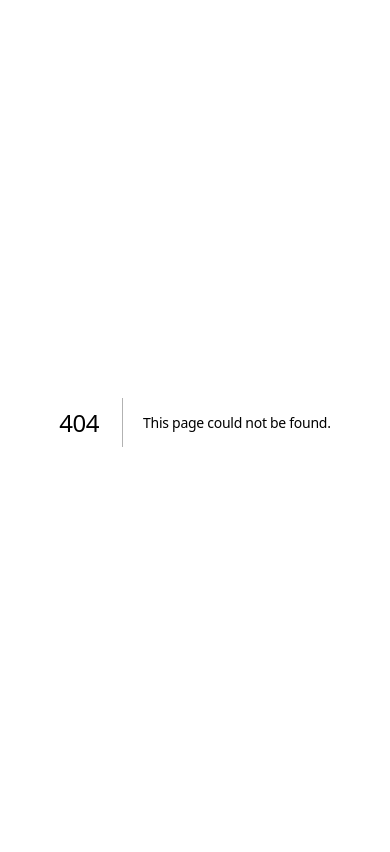
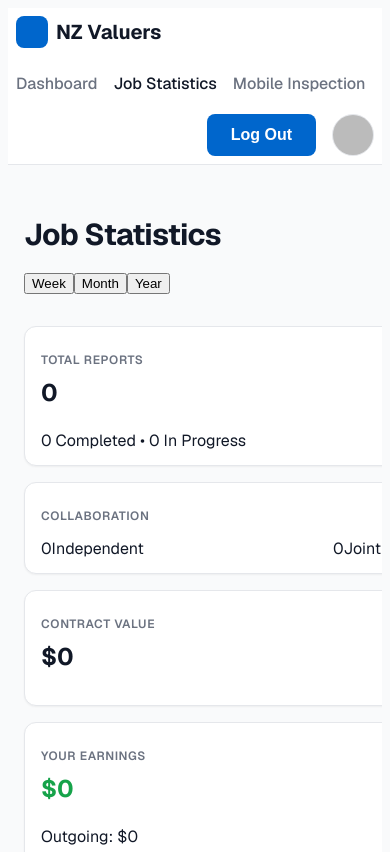
Before and after one commit to kdytrucking-sudo/NZ-Report-Generator, a Next.js app: page /job-statistics in a window 390 px wide. Before the commit this address had no page. Built offline with nearby package versions, Linux system fonts and the light colour scheme; no server answers; the database is empty; sample sign-in values are in the browser's storage.

Commit message:
feat: Introduce Job Statistics and Mobile Inspection pages, update navigation, and refine dashboard text.

```diff
--- a/src/app/(main)/dashboard/page.tsx
+++ b/src/app/(main)/dashboard/page.tsx
@@ -171,7 +171,7 @@ export default function Dashboard() {
             <div className={styles.welcomeSection}>
                 <h1>
                     Welcome, {userData?.name?.split(" ")[0] || user?.displayName?.split(" ")[0] || "Valuer"}
-                    <span className={styles.jobNumberText}>(Job number: {userData?.valuerJobNumber || "..."})</span>
+                    <span className={styles.jobNumberText}>(Valuer Registration ID: {userData?.valuerJobNumber || "..."})</span>
                 </h1>
             </div>
 
--- /dev/null
+++ b/src/app/(main)/job-statistics/page.tsx
@@ -0,0 +1,137 @@
+"use client";
+
+import { useEffect, useState } from "react";
+import { auth } from "@/lib/firebase";
+import { onAuthStateChanged } from "firebase/auth";
+import styles from "../dashboard/dashboard.module.css"; // Reuse dashboard styles for consistency
+import { getUserReports, Report } from "@/lib/firestore-reports";
+
+export default function JobStatisticsPage() {
+    const [user, setUser] = useState<any>(null);
+    const [reports, setReports] = useState<Report[]>([]);
+    const [loading, setLoading] = useState(true);
+    const [timeframe, setTimeframe] = useState<'week' | 'month' | 'year'>('month');
+
+    useEffect(() => {
+        const unsubscribe = onAuthStateChanged(auth, async (currentUser) => {
+            if (currentUser) {
+                setUser(currentUser);
+                const data = await getUserReports(currentUser.uid);
+                setReports(data);
+                setLoading(false);
+            }
+        });
+        return () => unsubscribe();
+    }, []);
+
+    // Dummy Stats Generation
+    const totalReports = reports.length;
+    const completedReports = reports.filter(r => r.metadata?.status === 'completed').length;
+    const inProgressReports = reports.filter(r => r.metadata?.status === 'in_progress' || r.metadata?.status === 'draft').length;
+
+    // Mock collaboration data (since we don't have it in schema yet)
+    const collaborativeCount = Math.floor(totalReports * 0.3);
+    const independentCount = totalReports - collaborativeCount;
+
+    // Mock Finances
+    const totalContractAmount = totalReports * 1500; // Mock avg 1500
+    const incomeSplit = totalContractAmount * 0.7; // 70% split
+    const outgoingSplit = totalContractAmount * 0.3; // 30% split
+
+    // Recent 10
+    const recentReports = reports.slice(0, 10);
+
+    if (loading) return <div className="p-8 text-center">Loading statistics...</div>;
+
+    return (
+        <div className={styles.dashboardContainer}> {/* Reusing dashboard container style */}
+            <div className={styles.welcomeSection}>
+                <h1>Job Statistics</h1>
+                <div className="flex gap-2 mt-4">
+                    <button
+                        className={`px-4 py-2 rounded-full ${timeframe === 'week' ? 'bg-blue-600 text-white' : 'bg-gray-200 text-gray-700'}`}
+                        onClick={() => setTimeframe('week')}
+                    >Week</button>
+                    <button
+                        className={`px-4 py-2 rounded-full ${timeframe === 'month' ? 'bg-blue-600 text-white' : 'bg-gray-200 text-gray-700'}`}
+                        onClick={() => setTimeframe('month')}
+                    >Month</button>
+                    <button
+                        className={`px-4 py-2 rounded-full ${timeframe === 'year' ? 'bg-blue-600 text-white' : 'bg-gray-200 text-gray-700'}`}
+                        onClick={() => setTimeframe('year')}
+                    >Year</button>
+                </div>
+            </div>
+
+            {/* Stats Grid */}
+            <div className={styles.statsGrid}>
+                <div className={styles.statCard}>
+                    <p className={styles.statLabel}>Total Reports</p>
+                    <p className={styles.statValue}>{totalReports}</p>
+                    <div className="text-sm text-gray-500 mt-1">
+                        <span className="text-green-600">{completedReports} Completed</span> • <span className="text-yellow-600">{inProgressReports} In Progress</span>
+                    </div>
+                </div>
+                <div className={styles.statCard}>
+                    <p className={styles.statLabel}>Collaboration</p>
+                    <div className="flex justify-between items-center mt-2">
+                        <div>
+                            <span className="block text-2xl font-bold">{independentCount}</span>
+                            <span className="text-xs text-gray-500">Independent</span>
+                        </div>
+                        <div className="h-8 w-px bg-gray-300 mx-2"></div>
+                        <div>
+                            <span className="block text-2xl font-bold">{collaborativeCount}</span>
+                            <span className="text-xs text-gray-500">Joint</span>
+                        </div>
+                    </div>
+                </div>
+                <div className={styles.statCard}>
+                    <p className={styles.statLabel}>Contract Value</p>
+                    <p className={styles.statValue}>${totalContractAmount.toLocaleString()}</p>
+                </div>
+                <div className={styles.statCard}>
+                    <p className={styles.statLabel}>Your Earnings</p>
+                    <p className={styles.statValue} style={{ color: '#16a34a' }}>${incomeSplit.toLocaleString()}</p>
+                    <p className="text-xs text-gray-400">Outgoing: ${outgoingSplit.toLocaleString()}</p>
+                </div>
+            </div>
+
+            {/* Recent Table */}
+            <div className={styles.tableCard}>
+                <div className={styles.tableHeader}>
+                    <h2 className={styles.cardTitle}>Recent Reports (Last 10)</h2>
+                </div>
+                <div className={styles.tableWrapper}>
+                    <table className={styles.table}>
+                        <thead>
+                            <tr>
+                                <th>Report Name</th>
+                                <th>Contract Amount</th>
+                                <th>Type</th>
+                                <th>Sundries/Exp</th>
+                            </tr>
+                        </thead>
+                        <tbody>
+                            {recentReports.map(r => (
+                                <tr key={r.id}>
+                                    <td className={styles.primaryText}>
+                                        {r.metadata?.fields?.['address']?.value || "Untitled Report"}
+                                    </td>
+                                    <td>$1,500.00</td> {/* Mock data */}
+                                    <td>
+                                        <span className={`px-2 py-1 rounded-full text-xs ${Math.random() > 0.5 ? 'bg-blue-100 text-blue-800' : 'bg-gray-100 text-gray-800'}`}>
+                                            {Math.random() > 0.5 ? 'Collaborative' : 'Independent'}
+                                        </span>
+                                    </td>
+                                    <td>${(Math.random() * 100).toFixed(2)}</td>
+                                </tr>
+                            ))}
+                        </tbody>
+                    </table>
+                </div>
+            </div>
+
+        </div>
+    );
+}
--- a/src/app/(main)/layout.tsx
+++ b/src/app/(main)/layout.tsx
@@ -52,8 +52,8 @@ export default function MainLayout({
                         </Link>
                         <nav className={styles.nav}>
                             <Link href="/dashboard" className={`${styles.navLink} ${pathname === '/dashboard' ? styles.navLinkActive : ''}`}>Dashboard</Link>
-                            <Link href="#" className={styles.navLink}>Extractor</Link>
-                            <Link href="#" className={styles.navLink}>Reports</Link>
+                            <Link href="/job-statistics" className={`${styles.navLink} ${pathname === '/job-statistics' ? styles.navLinkActive : ''}`}>Job Statistics</Link>
+                            <Link href="/mobile-inspection" className={`${styles.navLink} ${pathname === '/mobile-inspection' ? styles.navLinkActive : ''}`}>Mobile Inspection</Link>
                             <Link href="/settings" className={`${styles.navLink} ${pathname?.startsWith('/settings') ? styles.navLinkActive : ''}`}>Settings</Link>
                         </nav>
                     </div>
--- a/src/app/(main)/settings/page.tsx
+++ b/src/app/(main)/settings/page.tsx
@@ -108,7 +108,7 @@ export default function SettingsPage() {
                             />
                         </div>
                         <div className={styles.field}>
-                            <label className={styles.label}>Valuer Job Number</label>
+                            <label className={styles.label}>Valuer Registration ID</label>
                             <input
                                 type="text"
                                 className={styles.input}
```
Also changed, not shown: src/app/(main)/mobile-inspection/page.tsx (added, +42 -0 lines).
